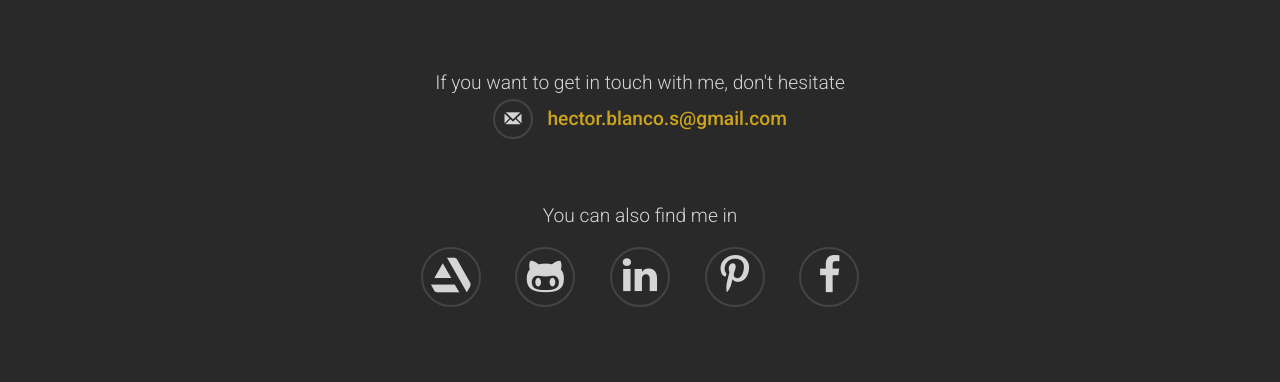
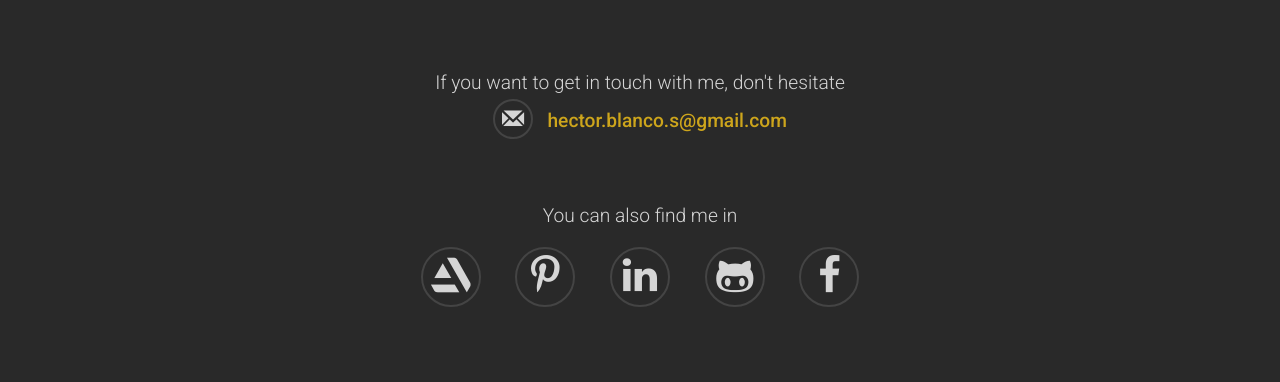
Before and after one commit to hectorblanco/hectorblanco.github.io, a Jekyll site: the page built from index.html, in a window 1280 px wide. Shown: the part 2324-2706 px from the top of the page. Built offline with Jekyll 4.4.1, drawn with Linux system fonts in a browser that asks for light colours; nearby versions of some CDN libraries; some web fonts are replaced; Markdown is read by kramdown in place of the engine named in the settings.

Commit message:
Improve social links

```diff
--- a/_assets/scss/style.scss
+++ b/_assets/scss/style.scss
@@ -730,7 +730,7 @@ section#contact {
         @include transition(all ease 0.6s);
         .icon-circle {
             width: 40px; height: 40px; display: inline-block; margin-right: 0.5em;
-            i { line-height: 35px; font-size: 1em; }
+            i { line-height: 35px; font-size: 1.3em; }
         }
         &:hover {
             .icon-circle { background-color: $color-highlight; color: #FFFFFF; border-color: #FFFFFF; }
--- a/assets/css/style.css
+++ b/assets/css/style.css
@@ -575,7 +575,7 @@ section#contact {
       margin-right: 0.5em; }
       section#contact .email a.icon-link .icon-circle i {
         line-height: 35px;
-        font-size: 1em; }
+        font-size: 1.3em; }
     section#contact .email a.icon-link:hover .icon-circle {
       background-color: #cda51c;
       color: #FFFFFF;
--- a/index.html
+++ b/index.html
@@ -168,16 +168,16 @@ title: Hector Blanco
               <span class="icon-block icon-circle artstation"><i class="icon-artstation"></i></span></a>
           </li>
           <li>
-            <a href="http://github.com/hectorblanco/" title="GitHub" class="icon-link" target="_blank">
-              <span class="icon-block icon-circle github"><i class="icon-github"></i></span></a>
+            <a href="http://www.pinterest.com/hector_blanco/" title="Pinterest" class="icon-link" target="_blank">
+              <span class="icon-block icon-circle pinterest"><i class="icon-pinterest"></i></span></a>
           </li>
           <li>
             <a href="http://www.linkedin.com/in/hectorblanco/" title="LinkedIn" class="icon-link" target="_blank">
               <span class="icon-block icon-block icon-circle linkedin"><i class="icon-linkedin"></i></span></a>
           </li>
           <li>
-            <a href="http://www.pinterest.com/hector_blanco/" title="Pinterest" class="icon-link" target="_blank">
-              <span class="icon-block icon-circle pinterest"><i class="icon-pinterest"></i></span></a>
+            <a href="http://github.com/hectorblanco/" title="GitHub" class="icon-link" target="_blank">
+              <span class="icon-block icon-circle github"><i class="icon-github"></i></span></a>
           </li>
           <li>
             <a href="https://www.facebook.com/hector.blanco.ga" title="Facebook" class="icon-link" target="_blank">
```
Also changed, not shown: 1 other file.
